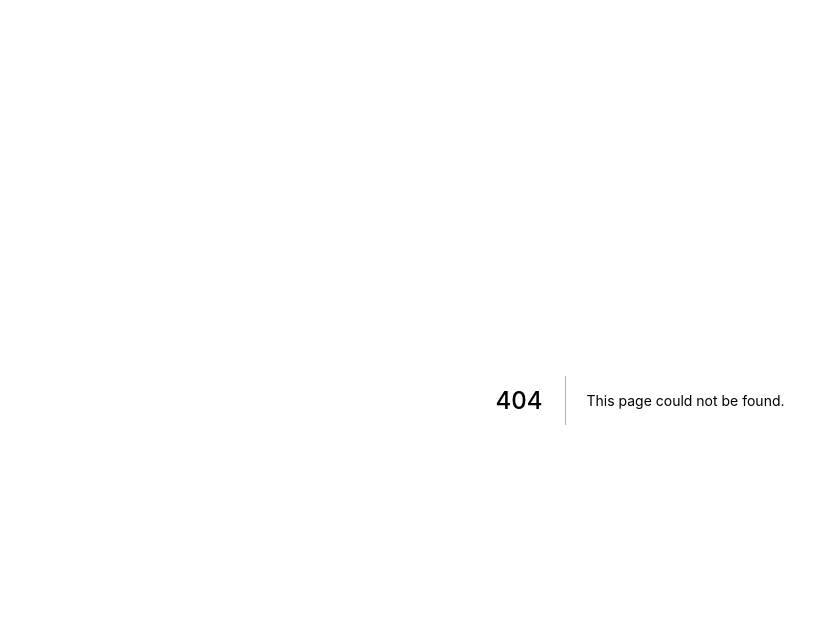
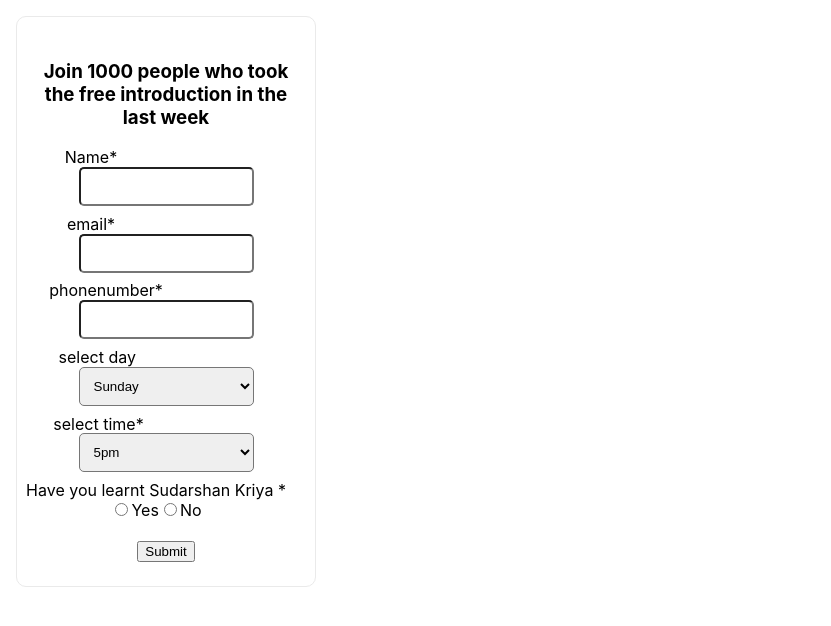
Before and after one commit to priyasura/form-valid, a Next.js app: page /Validation in a window 1280 px wide. Before the commit this address had no page. Shown: the top 626 px of the page, without its empty margins (0-831 px from the left). Built offline with nearby package versions, Linux system fonts and the light colour scheme.

Commit message:
first commit

```diff
--- a/package.json
+++ b/package.json
@@ -11,7 +11,8 @@
   "dependencies": {
     "next": "12.1.0",
     "react": "17.0.2",
-    "react-dom": "17.0.2"
+    "react-dom": "17.0.2",
+    "react-hook-form": "^7.27.1"
   },
   "devDependencies": {
     "eslint": "8.10.0",
--- /dev/null
+++ b/pages/Validation.js
@@ -0,0 +1,102 @@
+import React, { useState } from "react";
+import styles from '../styles/Home.module.css';
+import { useForm } from 'react-hook-form';
+export default function Validate() {
+    const { register, handleSubmit, formState: { errors } } = useForm();
+    const [Y, setY] = useState(false)
+    const [N, setN] = useState(false)
+    const handleClickY = () => {
+        if (Y) {
+            N = true
+            Y = false
+            setY(Y)
+            setN(N)
+        }
+        else {
+            Y = true
+            N = false
+            setY(Y)
+            setN(N)
+        }
+    }
+    const handleClickN = () => {
+        if (N) {
+            Y = true
+            N = false
+            setY(Y)
+            setN(N)
+        }
+        else {
+            N = true
+            Y = false
+            setY(Y)
+            setN(N)
+        }
+    }
+     // if(N==false && Y==false) {
+    //     alert("valid choice");
+    // }
+    const myfun =()=>{
+        alert('submitted sucessfully');
+        console.log("done");
+    }
+    return (
+        <div className='row'>
+            <div className={styles.card}>
+                <div className="card-body">
+                    <h3 style={{ textAlign: 'center' }}>Join 1000 people who took <br></br>the free introduction in the last week</h3>
+                    <form onSubmit={handleSubmit(myfun)} style={{textAlign: 'center'}}>
+                        <div className="form-group">
+                            <label htmlFor="fullname" style={{marginLeft:'-60%'}}>Name*</label><br></br>
+                            <input text="text" style={{ width: '70%', padding: '10px', borderRadius: '5px' }} {...register('name',{required:true,minLength:6})} />
+                            {errors.name && errors.name.type=="required"&&<p style={{color: "red"}}>please enter the fullname</p>}
+                            {errors.name && errors.name.type=="minLength"&&<p style={{color: "orange"}}>Please enter please enter name with minLength 6</p>}
+
+                        </div>
+
+                        <div className="form-group"style={{paddingTop:'3%'}}>
+                            <label htmlFor="email" style={{marginLeft:'-60%'}}>email*</label><br></br>
+                            <input type="email" name="email" style={{ width: '70%', padding: '10px', borderRadius: '5px' }} />
+                        </div>
+                        <div className="form-group" style={{paddingTop:'3%'}}>
+                            <label htmlFor="phonenumber" style={{marginLeft:'-48%'}}>phonenumber*</label><br></br>
+                            <input type="text" name="phonenumber" pattern="[0-9]*" minLength="10" maxLength="10" required style={{ width: '70%', padding: '10px', borderRadius: '5px' }} />
+                        </div>
+                        <div style={{paddingTop:'3%'}}>
+                            <label style={{marginLeft:'-55%'}}>select day</label><br></br>
+                            <select style={{ width: '70%', padding: '10px', borderRadius: '5px' }}>
+                                <option value="Sunday">Sunday</option>
+                                <option value="Monday">Monday</option>
+                                <option value="Tuesday">Tuesday</option>
+                                <option value="Wednesday">Wednesday</option>
+                                <option value="Thrusday">Thrusday</option>
+                                <option value="Friday">Friday</option>
+                                <option value="Saturday">Saturday</option>
+                            </select>
+                        </div>
+                        <div style={{paddingTop:'3%'}}>
+                            <label style={{marginLeft:'-54%',paddingTop:'3%'}}>select time*</label><br></br>
+                            <select style={{ width: '70%', padding: '10px', borderRadius: '5px' }} required>
+                                <option value="5pm">5pm</option>
+                                <option value="7pm">7pm</option>
+                                <option value="9pm">9pm</option>
+                            </select>
+                        </div>
+                        <div style={{marginLeft:'-8%',paddingTop:'3%'}}>
+                            <label required>
+                                Have you learnt Sudarshan Kriya *
+                            </label>
+                            <input type="radio" name="yes" value="yes" checked={Y} onClick={() => handleClickY()} />Yes
+                            <input type="radio" name="no" value="no" checked={N} onClick={() => handleClickN()} />No
+                        </div>
+                        <br />
+                        <div>
+                            <button type="submit" className={styles.buttonstyle}>Submit</button>
+                        </div>
+                    </form>
+                </div>
+            </div>
+
+        </div>
+    )
+}
```
Also changed, not shown: pages/index.js (+4 -64 lines), 1 other file (tests, documents, lock files or other folders).
